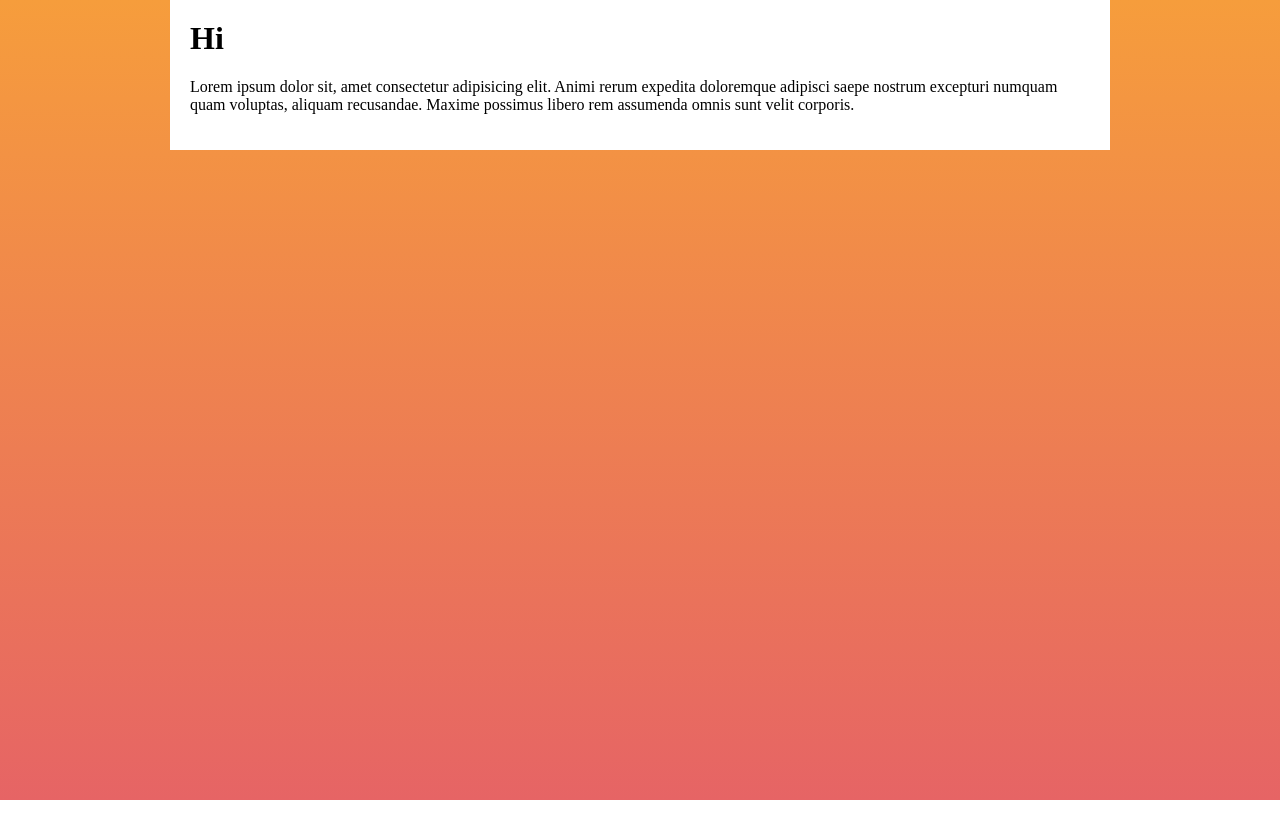
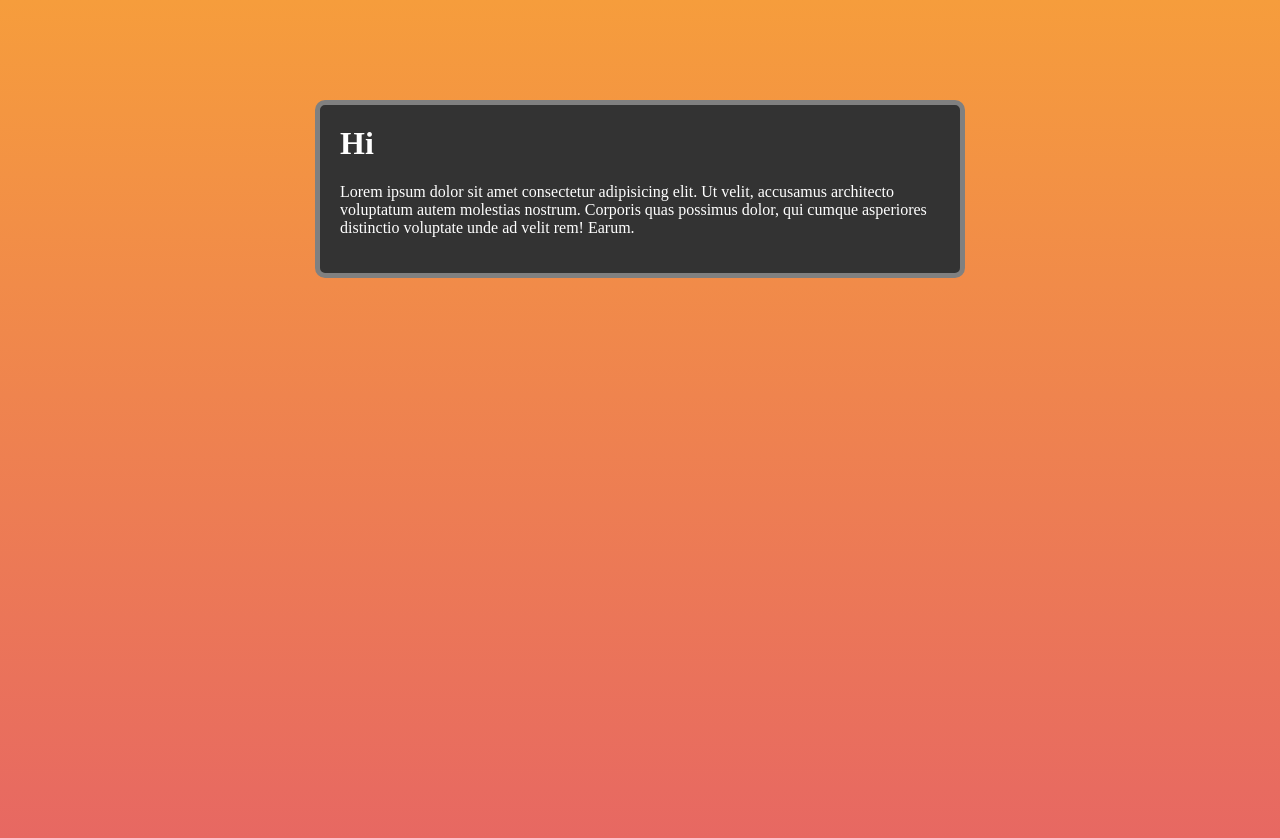
Before and after one commit to battmanz/foo, a plain HTML site: page index.html in a window 1280 px wide. Before the commit the page ends 800 px from the top, so only its background shows below. Drawn offline with Linux system fonts and the light colour scheme.

Commit message:
dark background behind text

```diff
--- a/index.html
+++ b/index.html
@@ -6,38 +6,32 @@
   <meta http-equiv="X-UA-Compatible" content="ie=edge">
   <title>Document</title>
   <style>
-    html {
-      height: 100%;
-    }
-
     body {
-      height: 100%;
+      height: 100vh;
       margin: 0;
       background-image: linear-gradient(to bottom, #f69d3c, #e66465);
+      background-repeat: no-repeat;
     }
 
     .container {
-      max-width: 900px;
-      margin: 0 auto;
-      background-color: white;
-      overflow: auto;
+      max-width: 600px;
+      margin: 100px auto;
+      background-color: #333;
+      border: solid 5px gray;
+      border-radius: 10px;
+      color: white;
       padding: 20px;
     }
 
     h1 {
       margin-top: 0;
     }
-
-    /* .container::before {
-      display: table;
-
-    } */
   </style>
 </head>
 <body>
   <div class="container">
     <h1>Hi</h1>
-    <p>Lorem ipsum dolor sit, amet consectetur adipisicing elit. Animi rerum expedita doloremque adipisci saepe nostrum excepturi numquam quam voluptas, aliquam recusandae. Maxime possimus libero rem assumenda omnis sunt velit corporis.</p>
+    <p>Lorem ipsum dolor sit amet consectetur adipisicing elit. Ut velit, accusamus architecto voluptatum autem molestias nostrum. Corporis quas possimus dolor, qui cumque asperiores distinctio voluptate unde ad velit rem! Earum.</p>
   </div>
 </body>
 </html>
```
